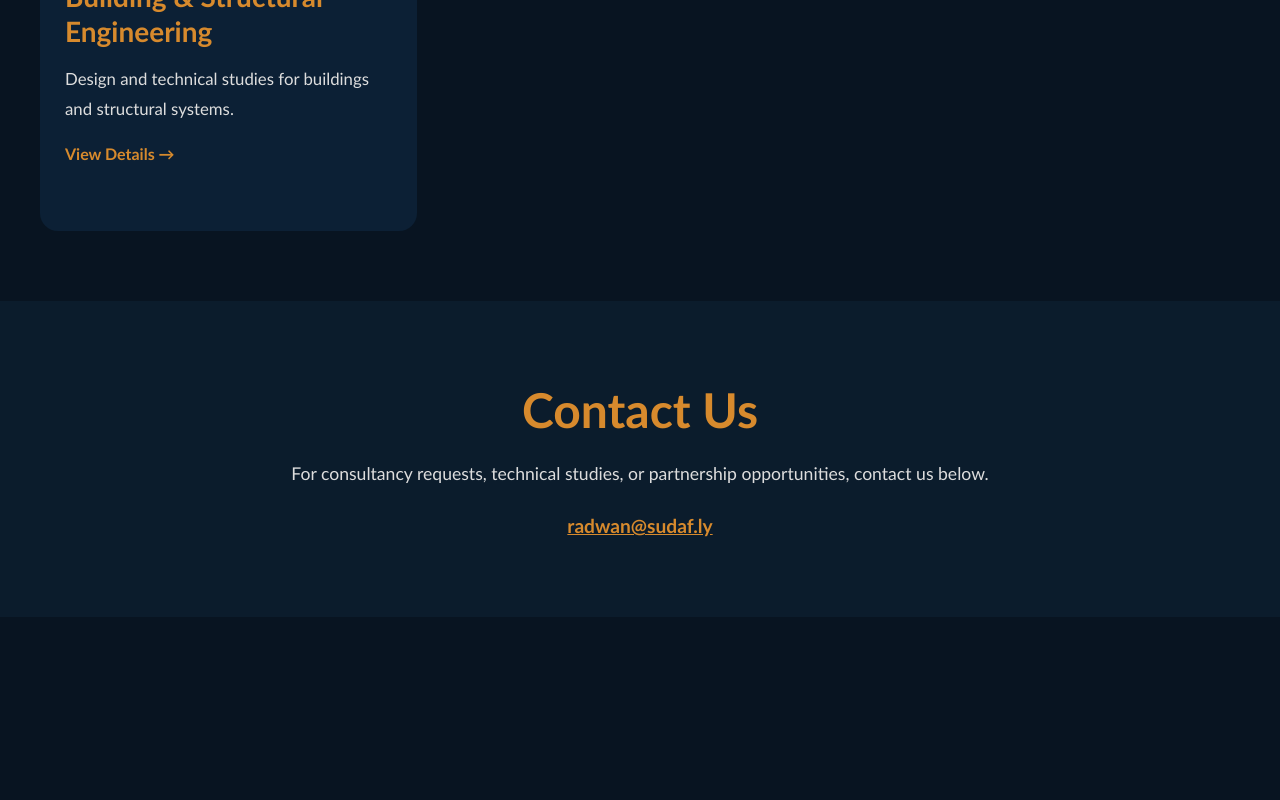
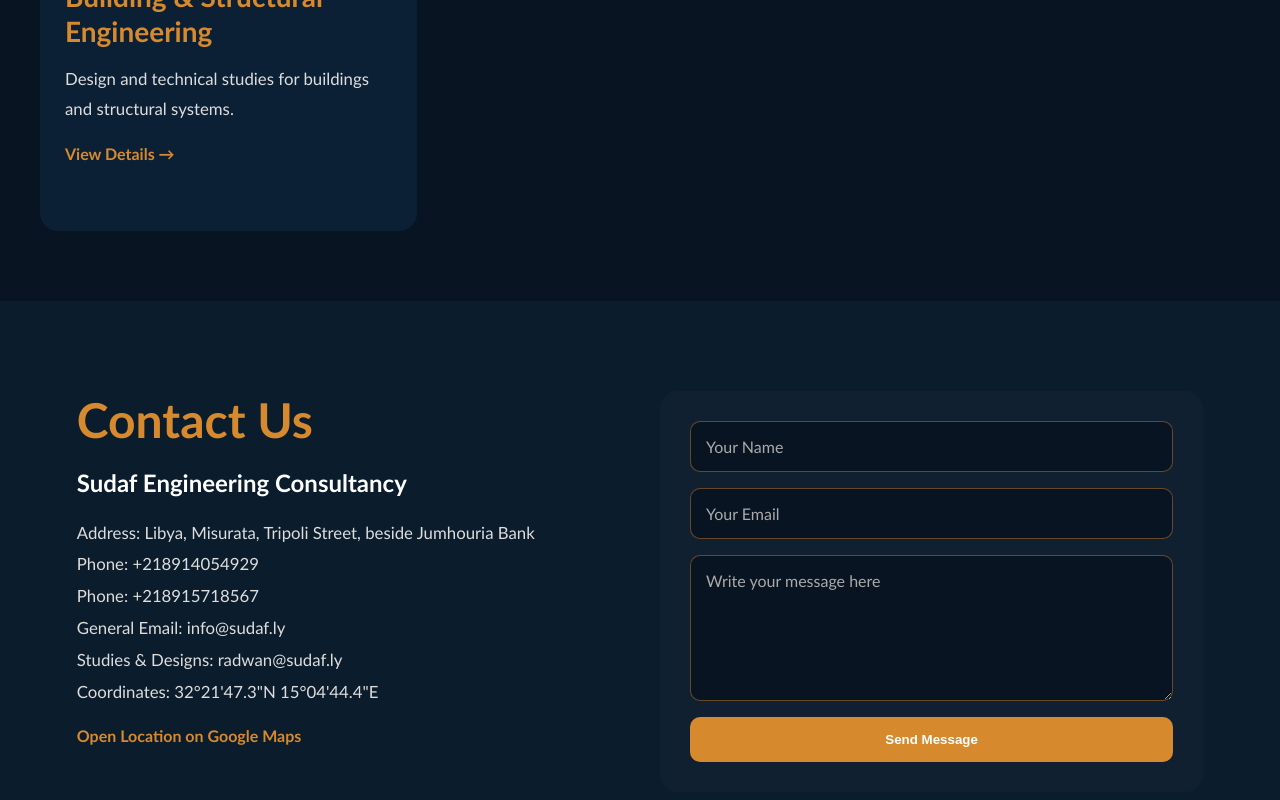
Before and after one commit to Swaisi/sudaf-website, a React (Vite) app: page / in a window 1280 px wide. Shown: the part 3013-3813 px from the top of the page. Before the commit the page ends 3630 px from the top, so only its background shows below. Built offline with nearby package versions, Linux system fonts and the light colour scheme.

Commit message:
update contact form and company details

```diff
--- a/src/App.css
+++ b/src/App.css
@@ -201,28 +201,86 @@
 .contact-section {
   width: 100%;
   background: #0b1c2c;
-  padding: 80px 6%;
-  text-align: center;
+  padding: 90px 6%;
 }
 
-.contact-section h2 {
+.contact-wrapper {
+  display: grid;
+  grid-template-columns: repeat(auto-fit, minmax(320px, 1fr));
+  gap: 40px;
+  align-items: start;
+}
+
+.contact-info {
+  text-align: start;
+}
+
+.contact-info h2 {
   color: #d78a2d;
   font-size: clamp(2rem, 5vw, 3rem);
   margin-bottom: 20px;
 }
 
-.contact-section p {
-  max-width: 800px;
-  margin: 0 auto 25px;
-  color: #ddd;
-  line-height: 1.8;
-  font-size: 1.1rem;
+.contact-info h3 {
+  color: white;
+  font-size: 1.5rem;
+  margin-bottom: 20px;
 }
 
-.email-link {
+.contact-info p {
+  color: #ddd;
+  line-height: 1.9;
+  font-size: 1.05rem;
+}
+
+.map-link {
+  display: inline-block;
+  margin-top: 18px;
   color: #d78a2d;
   font-weight: bold;
-  font-size: 1.2rem;
+  text-decoration: none;
+}
+
+.contact-form {
+  background: #102030;
+  padding: 30px;
+  border-radius: 18px;
+  display: flex;
+  flex-direction: column;
+  gap: 16px;
+}
+
+.contact-form input,
+.contact-form textarea {
+  width: 100%;
+  padding: 15px;
+  border-radius: 10px;
+  border: 1px solid rgba(215, 138, 45, 0.45);
+  background: #081421;
+  color: white;
+  font-size: 1rem;
+  font-family: Calibri, Arial, Tahoma, sans-serif;
+  outline: none;
+}
+
+.contact-form input::placeholder,
+.contact-form textarea::placeholder {
+  color: #aaa;
+}
+
+.contact-form button {
+  padding: 15px 28px;
+  border: none;
+  border-radius: 10px;
+  background: #d78a2d;
+  color: white;
+  font-weight: bold;
+  cursor: pointer;
+  transition: 0.3s;
+}
+
+.contact-form button:hover {
+  transform: translateY(-3px);
 }
 
 .modal-overlay {
--- a/src/App.jsx
+++ b/src/App.jsx
@@ -259,13 +259,77 @@
       </section>
 
       <section className="contact-section" id="contact">
-        <h2>{ar ? "اتصل بنا" : "Contact Us"}</h2>
-        <p>
-          {ar
-            ? "للاستشارات أو طلب الدراسات الفنية أو فرص الشراكة، يمكنكم التواصل معنا."
-            : "For consultancy requests, technical studies, or partnership opportunities, contact us below."}
-        </p>
-        <a href="mailto:radwan@sudaf.ly" className="email-link">radwan@sudaf.ly</a>
+        <div className="contact-wrapper">
+          <div className="contact-info">
+            <h2>{ar ? "اتصل بنا" : "Contact Us"}</h2>
+
+            <h3>
+              {ar
+                ? "شركة سدف للاستشارات الهندسية"
+                : "Sudaf Engineering Consultancy"}
+            </h3>
+
+            <p>
+              {ar
+                ? "العنوان: ليبيا، مصراتة، شارع طرابلس، بجانب مصرف الجمهورية"
+                : "Address: Libya, Misurata, Tripoli Street, beside Jumhouria Bank"}
+            </p>
+
+            <p>{ar ? "الهاتف:" : "Phone:"} +218914054929</p>
+            <p>{ar ? "الهاتف:" : "Phone:"} +218915718567</p>
+
+            <p>{ar ? "البريد العام:" : "General Email:"} info@sudaf.ly</p>
+            <p>{ar ? "الدراسات والتصاميم:" : "Studies & Designs:"} radwan@sudaf.ly</p>
+
+            <p>
+              {ar ? "إحداثيات الموقع:" : "Coordinates:"} 32°21'47.3"N 15°04'44.4"E
+            </p>
+
+            <a
+              href="https://maps.app.goo.gl/wbtTLSKjN8kTN2269"
+              target="_blank"
+              rel="noreferrer"
+              className="map-link"
+            >
+              {ar ? "فتح الموقع على خرائط Google" : "Open Location on Google Maps"}
+            </a>
+          </div>
+
+          <form
+            className="contact-form"
+            action="https://formsubmit.co/info@sudaf.ly"
+            method="POST"
+          >
+            <input type="hidden" name="_subject" value="New inquiry from Sudaf website" />
+            <input type="hidden" name="_captcha" value="false" />
+            <input type="hidden" name="_template" value="table" />
+
+            <input
+              type="text"
+              name="name"
+              placeholder={ar ? "الاسم" : "Your Name"}
+              required
+            />
+
+            <input
+              type="email"
+              name="email"
+              placeholder={ar ? "البريد الإلكتروني" : "Your Email"}
+              required
+            />
+
+            <textarea
+              name="message"
+              rows="6"
+              placeholder={ar ? "اكتب رسالتك هنا" : "Write your message here"}
+              required
+            ></textarea>
+
+            <button type="submit">
+              {ar ? "إرسال الرسالة" : "Send Message"}
+            </button>
+          </form>
+        </div>
       </section>
 
       {selectedService && (
```
